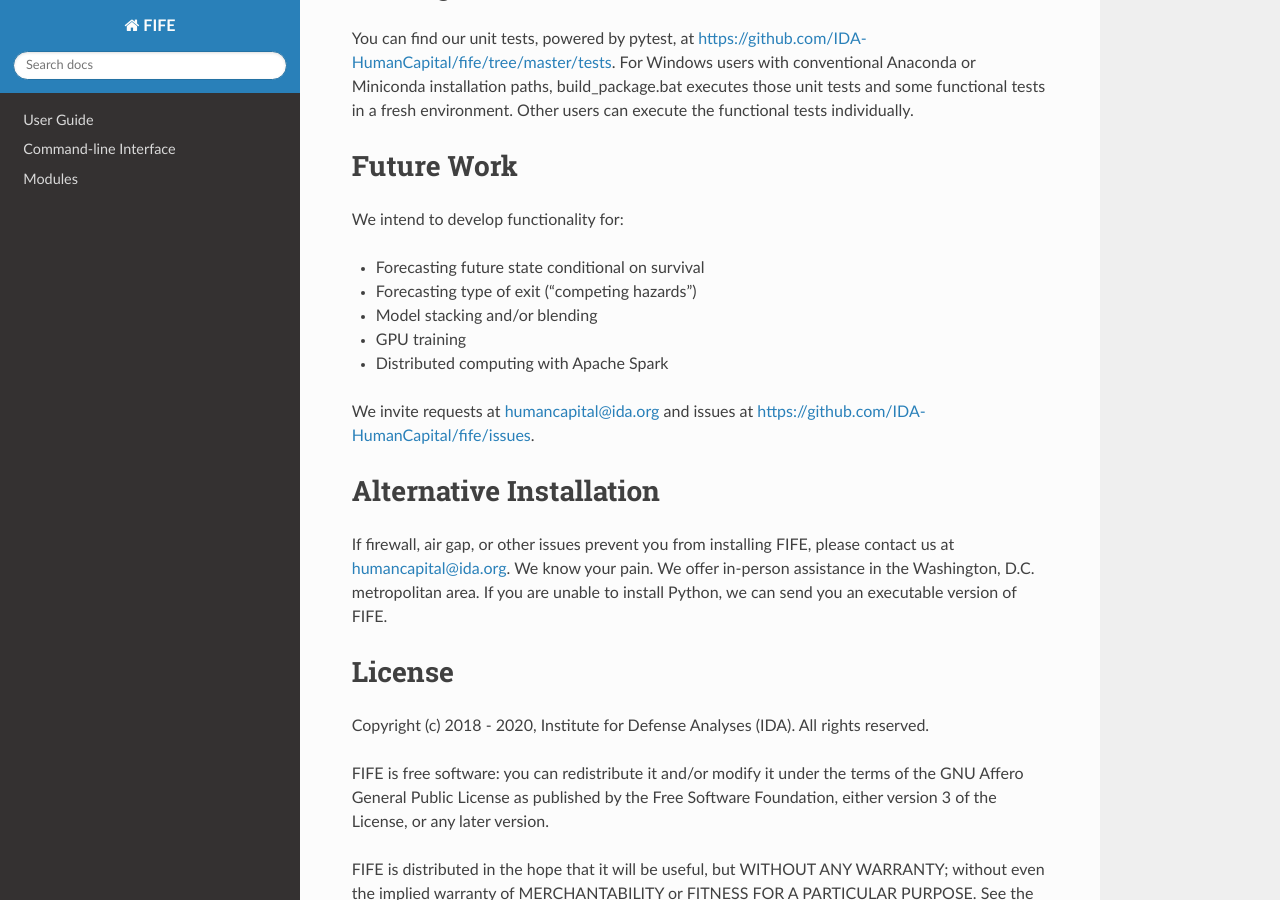
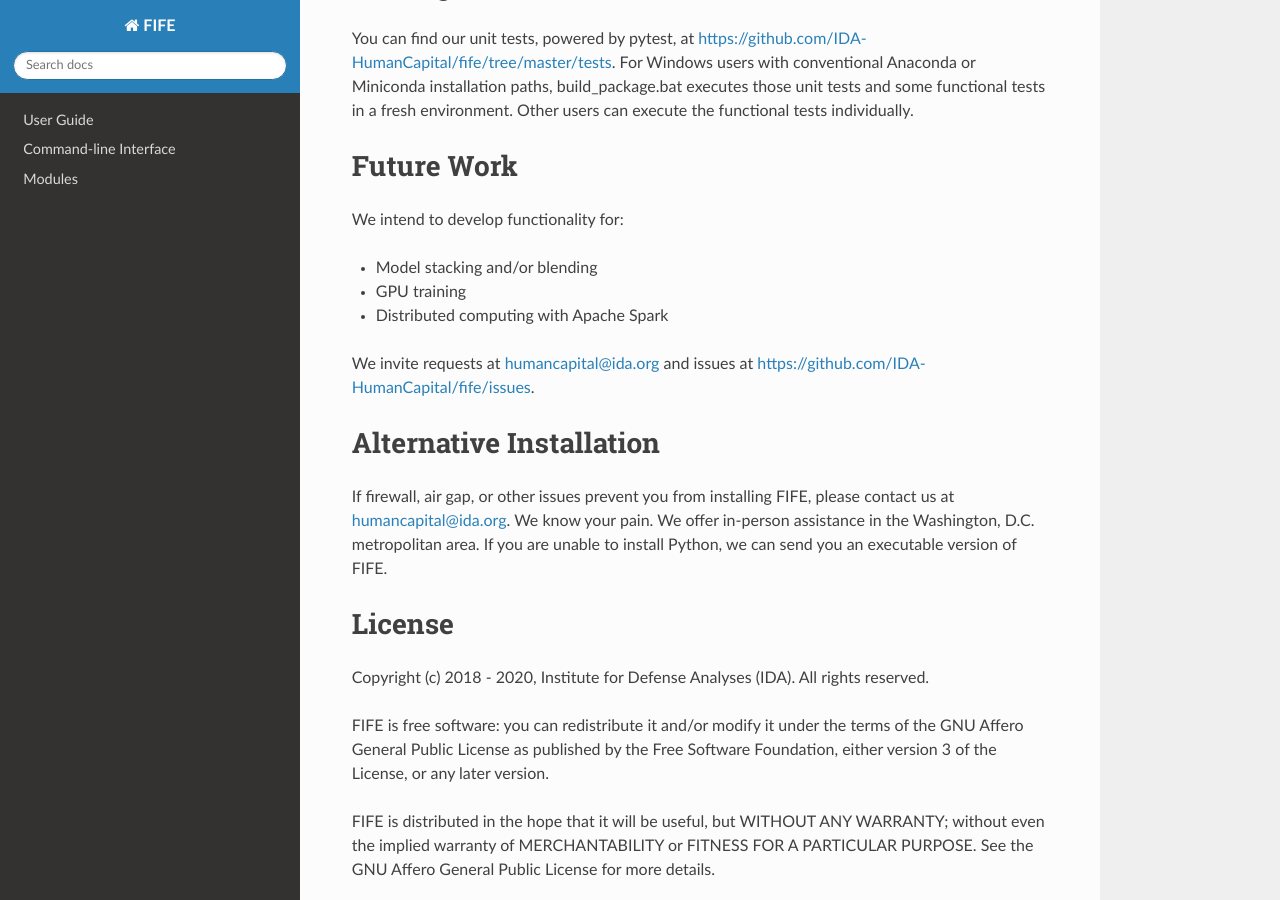
Before and after one commit to IDA-HumanCapital/fife, a Sphinx documentation site: the page built from docs/user_guide.md, in a window 1280 px wide and 900 px high, scrolled down 9760 px. Built offline with Sphinx 7.4.7 and the Read the Docs theme 2.0.0, drawn with Linux system fonts in a browser that asks for light colours.

Commit message:
Updated Future Work section

```diff
--- a/docs/user_guide.md
+++ b/docs/user_guide.md
@@ -342,8 +342,6 @@ You can find our unit tests, powered by pytest, at https://github.com/IDA-HumanC
 
 We intend to develop functionality for:
 
-- Forecasting future state conditional on survival
-- Forecasting type of exit ("competing hazards")
 - Model stacking and/or blending
 - GPU training
 - Distributed computing with Apache Spark
```
